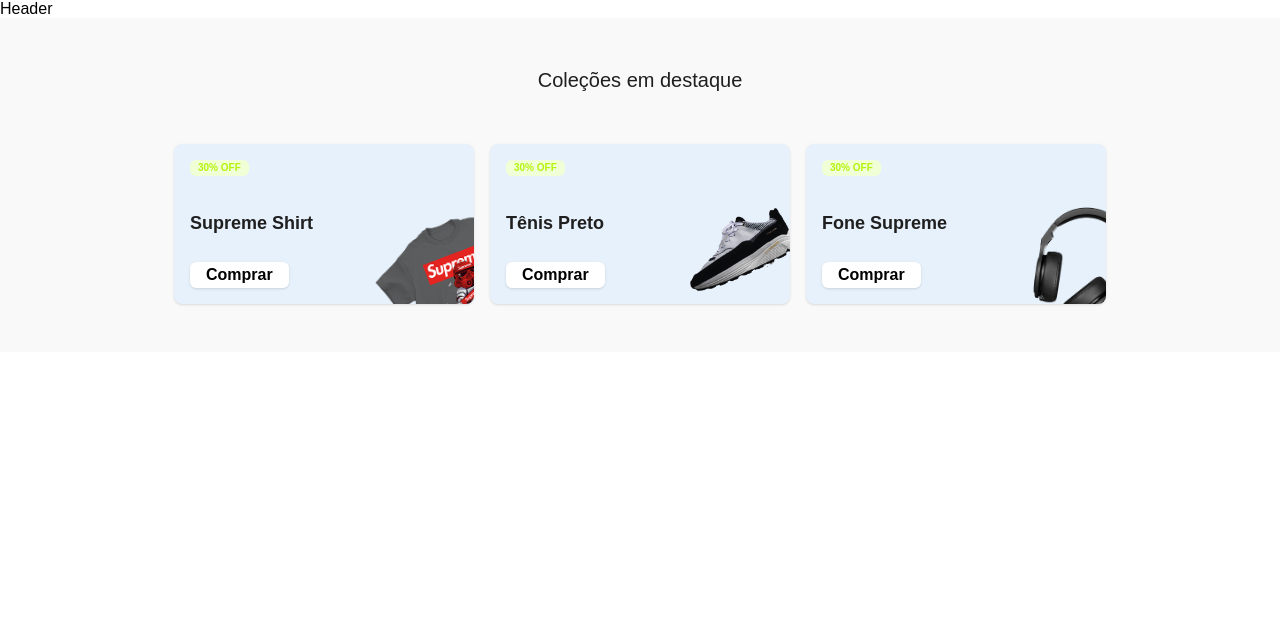
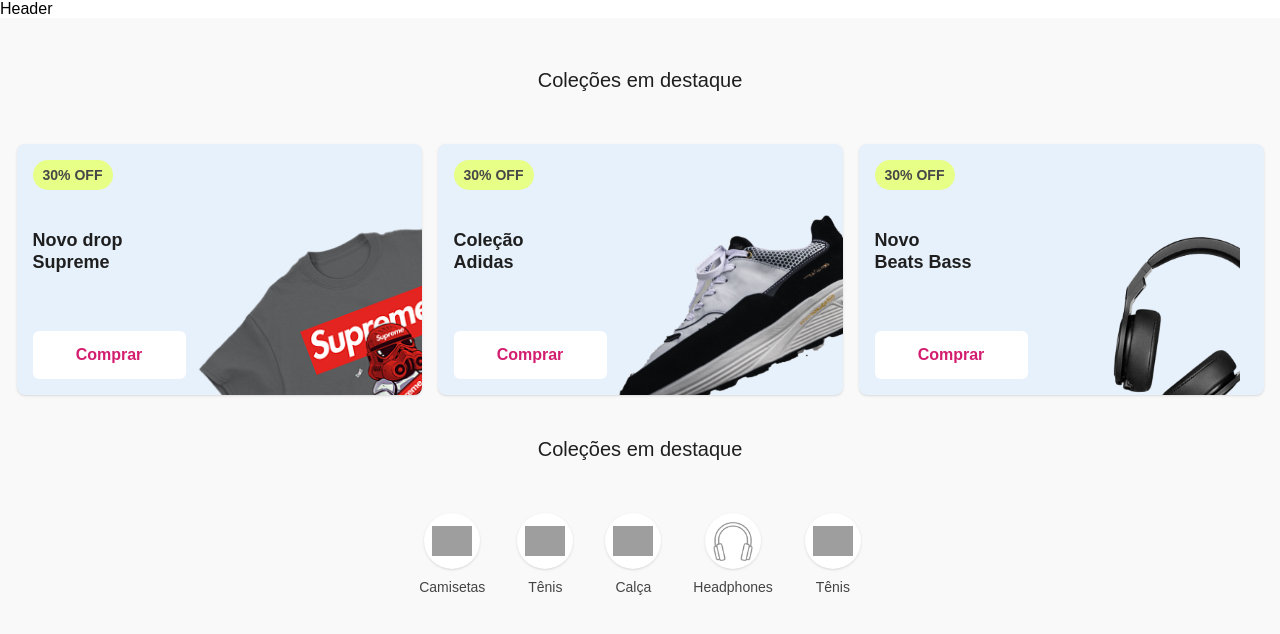
Before and after one commit to jGuilhermeB/ProjetoGTReact, a React (Vite) app: page /colecoes in a window 1280 px wide. Shown: the top 634 px of the page. Built offline with nearby package versions, Linux system fonts and the light colour scheme; grey boxes are pictures that could not be loaded.

Commit message:
segunda sessao de colecoes em destaque

```diff
--- a/src/App.css
+++ b/src/App.css
@@ -1,6 +1,7 @@
 @import "tailwindcss";
 @import "antd/dist/reset.css";
 @import url('https://fonts.googleapis.com/css2?family=Inter:ital,opsz,wght@0,14..32,100..900;1,14..32,100..900&display=swap');
+
 
 
 .ant-carousel .slick-arrow {
--- a/src/Components/ColecoesEmD.jsx
+++ b/src/Components/ColecoesEmD.jsx
@@ -10,21 +10,24 @@
 const featuredCollections = [
   {
     label: '30% OFF',
-    title: 'Supreme Shirt',
-    image: starwars, // camisa da Supreme primeiro
+    title: 'Novo drop \nSupreme',
+    image: starwars,
     button: 'Comprar',
+    imgStyle: { right: '-70px', bottom: '-20px', width: '355px', height: '236px' }, // ajuste individual
   },
   {
     label: '30% OFF',
-    title: 'Tênis Preto',
-    image: sapatopreto, // sapatopreto em segundo
+    title: 'Coleção \nAdidas',
+    image: sapatopreto,
     button: 'Comprar',
+    imgStyle: { right: '-60px', bottom: '-20px', width: '300px', height: '200px' }, // ajuste individual
   },
   {
     label: '30% OFF',
-    title: 'Fone Supreme',
-    image: fonepreto, // fone em terceiro
+    title: 'Novo \nBeats Bass',
+    image: fonepreto,
     button: 'Comprar',
+    imgStyle: { right: '-20px', bottom: '0px', width: '250px', height: '180px' }, // ajuste individual
   },
 ];
 
@@ -48,34 +51,58 @@
         {featuredCollections.map((item, i) => (
           <div
             key={i}
-      className="relative w-[300px] h-[160px] bg-[#e7f1fb] rounded-lg p-4 overflow-hidden flex flex-col justify-between shadow"
+            className="relative w-[405px] h-[251px] bg-[#e7f1fb] rounded-lg p-4
+            overflow-hidden flex flex-col justify-between shadow"
           >
+            {/* Imagem de fundo, camada debaixo */}
+            <img
+              src={item.image}
+              alt={item.title}
+              className="absolute right-[-70px] bottom-[-20px] object-contain"
+              style={{ ...item.imgStyle, zIndex: 0 }}
+            />
+
+            {/* Conteúdo do card acima da imagem */}
+            <div className="relative z-10 flex flex-col h-full justify-between">
               {/* Tag de desconto */}
-      <span className="text-[10px] font-semibold text-[#b5f30c] bg-[#f0ffd6] px-2 py-[2px] rounded-md w-fit">
+              <span className="text-[14px] font-bold text-[#474747] bg-[#E7FF86] px-2 py-[2px] rounded-4xl w-[80px]
+               h-[30px] flex items-center justify-center">
                 {item.label}
               </span>
 
               {/* Título em duas linhas */}
-      <div className="mt-2 text-lg font-extrabold text-[#1f1f1f] leading-tight">
+              <div className="mt-2 text-lg font-extrabold text-[#1f1f1f] leading-tight whitespace-pre-line h-[72px] w-[172px]">
                 {item.title}
               </div>
 
               {/* Botão Comprar */}
-      <button className="mt-3 bg-white text-[#d31e6f] font-bold text-sm px-4 py-1 rounded-md w-fit shadow-sm">
+              <button className="bg-white text-[#d31e6f] font-bold text-sm px-4 py-1 rounded-md h-[48px] w-[153px] whitespace-pre-line
+              transition-colors duration-200 hover:bg-[#e2d7dc] hover:text-white"
+                style={{ color: '#d31e6f' }}>
                 {item.button}
               </button>
-
-      {/* Imagem: canto inferior direito, fora do card */}
-      <img
-        src={item.image}
-        alt={item.title}
-        className="absolute right-[-10px] bottom-0 w-[110px] h-[110px] object-contain"
-      />
+            </div>
           </div>
         ))}
       </div>
-
-
+      {/* Título acima das bolas */}
+      <h2 className="text-xl font-semibold text-[#1f1f1f] mt-8">
+        Coleções em destaque
+      </h2>
+      {/* 5 BOLAS DAS CATEGORIAS */}
+      <div className="flex flex-col items-center gap-6">
+        <div className="flex gap-8">
+          {fiveCategories.map((item, i) => (
+            <div key={i} className="flex flex-col items-center gap-2">
+              <div className="w-14 h-14 rounded-full bg-white shadow flex items-center justify-center
+               transition-colors duration-200 hover:bg-[#e7f1fb]">
+                <img src={item.image} alt={item.label} className="w-10 h-10 object-contain" />
+              </div>
+              <span className="text-sm text-[#444]">{item.label}</span>
+            </div>
+          ))}
+        </div>
+      </div>
     </div>
   );
 };
```
Lines whose indentation alone changed are shown as unchanged.
